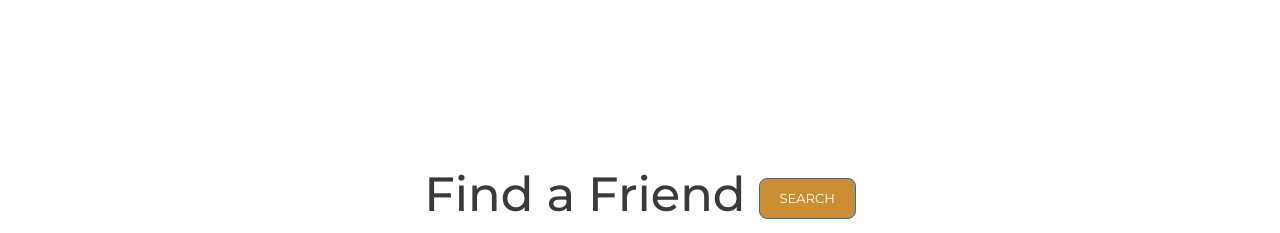
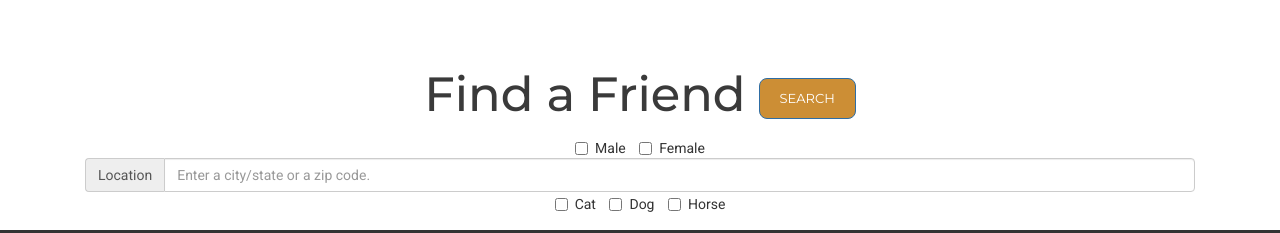
Before and after one commit to amypetrie/friend_finder_fe, a website built with webpack: page index.html in a window 1280 px wide. Shown: the part 1268-1501 px from the top of the page. Built offline with nearby package versions, Linux system fonts and the light colour scheme; no server answers; files whose address does not match are found by name.

Commit message:
Update HTML for search section with radio buttons/form fields

```diff
--- a/index.html
+++ b/index.html
@@ -70,7 +70,7 @@
       </div>
     </section>
     <span class="anchor" id="daily-friend"></span>
-    <section class="about" id="daily" style="height:600px;">
+    <section class="about" id="daily" style="height:500px;">
       <div class="container-fluid">
         <div class="row">
           <div class="col-xs-12 col-md-6 about-info js-matchheight wow fadeInLeft" data-wow-offset="10">
@@ -86,15 +86,23 @@
         </div>
       </div>
     </section>
-
-
-
     <span class="anchor" id="search"></span>
     <section class="search">
       <div class="container padding-0">
       </br>
       <span class="text-center"><h2>Find a Friend
-        <button type="button" class="btn btn-primary btn-sm text-center" role="button" title="Search" id="searchButton">Search</button></h2></span>
+        <button type="button" class="btn btn-primary btn-sm text-center" role="button" title="Search" id="search-button">Search</button></h2></span>
+        <div class="form-group text-center">
+        <label class="checkbox-inline"><input type="checkbox" id="form-male" value="">Male</label>
+        <label class="checkbox-inline"><input type="checkbox" id="form-female" value="">Female</label>
+        <div class="input-group">
+          <span class="input-group-addon">Location</span>
+          <input id="form-location" type="text" class="form-control" name="location" placeholder="Enter a city/state or a zip code.">
+        </div>
+        <label class="checkbox-inline"><input type="checkbox" id="form-cat" value="">Cat</label>
+        <label class="checkbox-inline"><input type="checkbox" id="form-dog" value="">Dog</label>
+        <label class="checkbox-inline"><input type="checkbox" id="form-horse" value="">Horse</label>
+        </div>
         <div class="row text-wrap">
           <div class="col-sm-4 text-center">
           </div>
```
